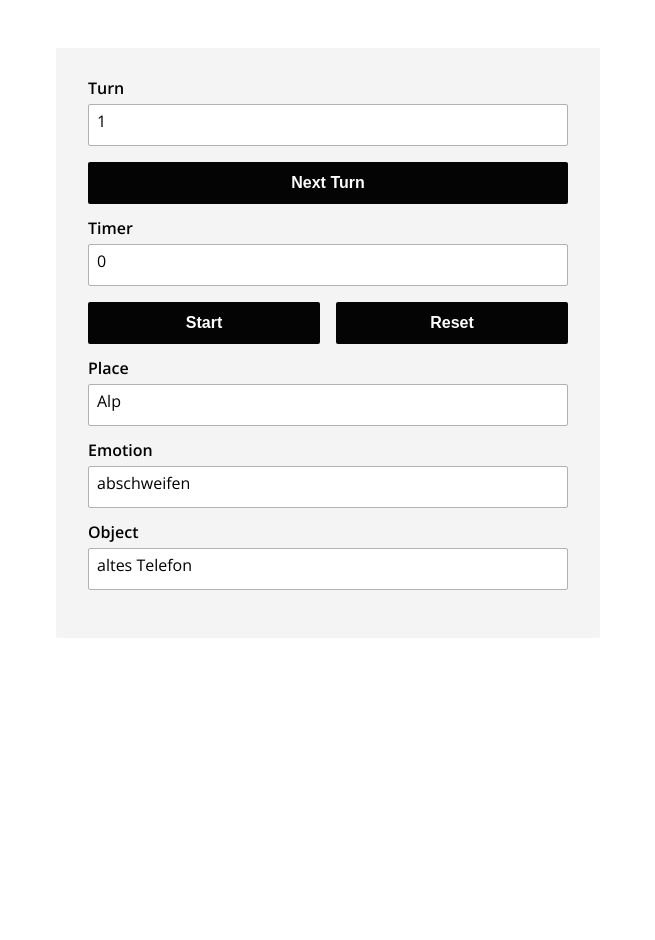
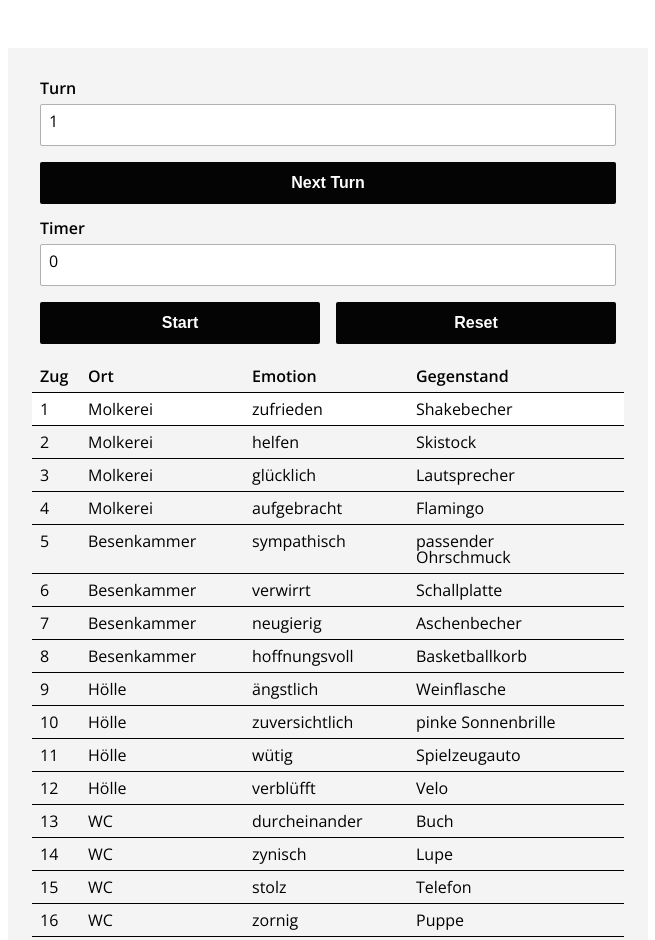
Before and after one commit to daenub/exp-story-game-randomizer, a React app: page / in a window 1280 px wide. Shown: the whole page, without its empty margins (312-967 px from the left). Before the commit the page ends 800 px from the top, so only its background shows below. Built offline with nearby package versions, Linux system fonts and the light colour scheme.

Commit message:
prerender all the turns.

```diff
--- a/src/js/Randomizer.js
+++ b/src/js/Randomizer.js
@@ -1,21 +1,49 @@
 import React from "react"
 import {useSelector} from "react-redux"
 
-import {currentEmotion, currentObject, currentPlace} from "./store/selectors.js"
+import {getCurrentTurn, orderedTurnList} from "./store/selectors.js"
 
 export const Randomizer = () => {
-  const emotion = useSelector(currentEmotion)
-  const object = useSelector(currentObject)
-  const place = useSelector(currentPlace)
+  const currentTurn = useSelector(getCurrentTurn)
+  const turns = useSelector(orderedTurnList)
 
   return (
     <div className="randomizer">
-      <strong className="label">Place</strong>
-      <div className="value">{place}</div>
-      <strong className="label">Emotion</strong>
-      <div className="value">{emotion}</div>
-      <strong className="label">Object</strong>
-      <div className="value">{object}</div>
+      <div className="turn-list-wrapper">
+        <ul className="turn-list">
+          <li className="turn-row turn-row--header">
+            <div className="turn-row__cell turn-row__cell--number">Zug</div>
+            <div className="turn-row__cell turn-row__cell--place">Ort</div>
+            <div className="turn-row__cell turn-row__cell--emotion">
+              Emotion
+            </div>
+            <div className="turn-row__cell turn-row__cell--object">
+              Gegenstand
+            </div>
+          </li>
+          {turns.map(({turn, place, emotion, object}) => (
+            <li
+              className={`turn-row ${
+                turn === currentTurn + 1 ? "turn-row--current" : ""
+              }`}
+              key={turn}
+            >
+              <div className="turn-row__cell turn-row__cell--number">
+                {turn}
+              </div>
+              <div className="turn-row__cell turn-row__cell--place">
+                {place}
+              </div>
+              <div className="turn-row__cell turn-row__cell--emotion">
+                {emotion}
+              </div>
+              <div className="turn-row__cell turn-row__cell--object">
+                {object}
+              </div>
+            </li>
+          ))}
+        </ul>
+      </div>
     </div>
   )
 }
--- a/src/js/store/selectors.js
+++ b/src/js/store/selectors.js
@@ -3,25 +3,46 @@ import {createSelector} from "reselect"
 const emotions = state => state.emotions
 const objects = state => state.objects
 const places = state => state.places
-const currentTurn = state => state.currentTurn
+export const getCurrentTurn = state => state.currentTurn
 const time = state => state.time
 
-export const currentEmotion = createSelector(
+export const orderedEmotionList = createSelector(
   emotions,
-  currentTurn,
-  (emotions, turn) => emotions[turn]
+  state => state.emotionsOrder,
+  (list, order) => order.map(i => list[i])
 )
 
-export const currentObject = createSelector(
+export const orderedObjectList = createSelector(
   objects,
-  currentTurn,
-  (objects, turn) => objects[turn]
+  state => state.objectsOrder,
+  (list, order) => order.map(i => list[i])
 )
 
-export const currentPlace = createSelector(
+export const orderedPlaceList = createSelector(
   places,
-  currentTurn,
-  (places, turn) => places[Math.floor(turn / 4)]
+  state => state.placesOrder,
+  (list, order) => order.map(i => list[i])
+)
+
+export const orderedTurnList = createSelector(
+  orderedEmotionList,
+  orderedObjectList,
+  orderedPlaceList,
+  (emotions, objects, places) => {
+    const maxLength = 16 // four times four turns
+    const turnList = []
+
+    for (let i = 0; i <= maxLength - 1; i++) {
+      turnList.push({
+        turn: i + 1,
+        emotion: emotions[i],
+        object: objects[i],
+        place: places[Math.floor(i / 4)],
+      })
+    }
+
+    return turnList
+  }
 )
 
 export const timerIsRunning = createSelector(
--- /dev/null
+++ b/src/scss/_turns.scss
@@ -0,0 +1,30 @@
+.turn-list {
+  list-style: none;
+}
+
+.turn-row {
+  display: flex;
+  padding-top: 0.5rem;
+  padding-bottom: 0.5rem;
+
+  margin: 0 -0.5rem;
+  border-bottom: 1px solid #000;
+}
+
+.turn-row--header {
+  font-weight: bold;
+}
+
+.turn-row--current {
+  background-color: white;
+}
+
+.turn-row__cell {
+  padding-left: 0.5rem;
+  padding-right: 0.5rem;
+  width: 25%;
+}
+
+.turn-row__cell--number {
+  width: 2rem;
+}
--- a/src/scss/index.scss
+++ b/src/scss/index.scss
@@ -1,5 +1,7 @@
 @import "reset";
 @import "variables";
+
+@import "turns";
 
 html,
 body {
@@ -14,7 +16,7 @@ html {
 }
 
 .main {
-  max-width: 30em;
+  max-width: 36em;
   margin: 3rem auto;
   padding: 2rem;
 
```
